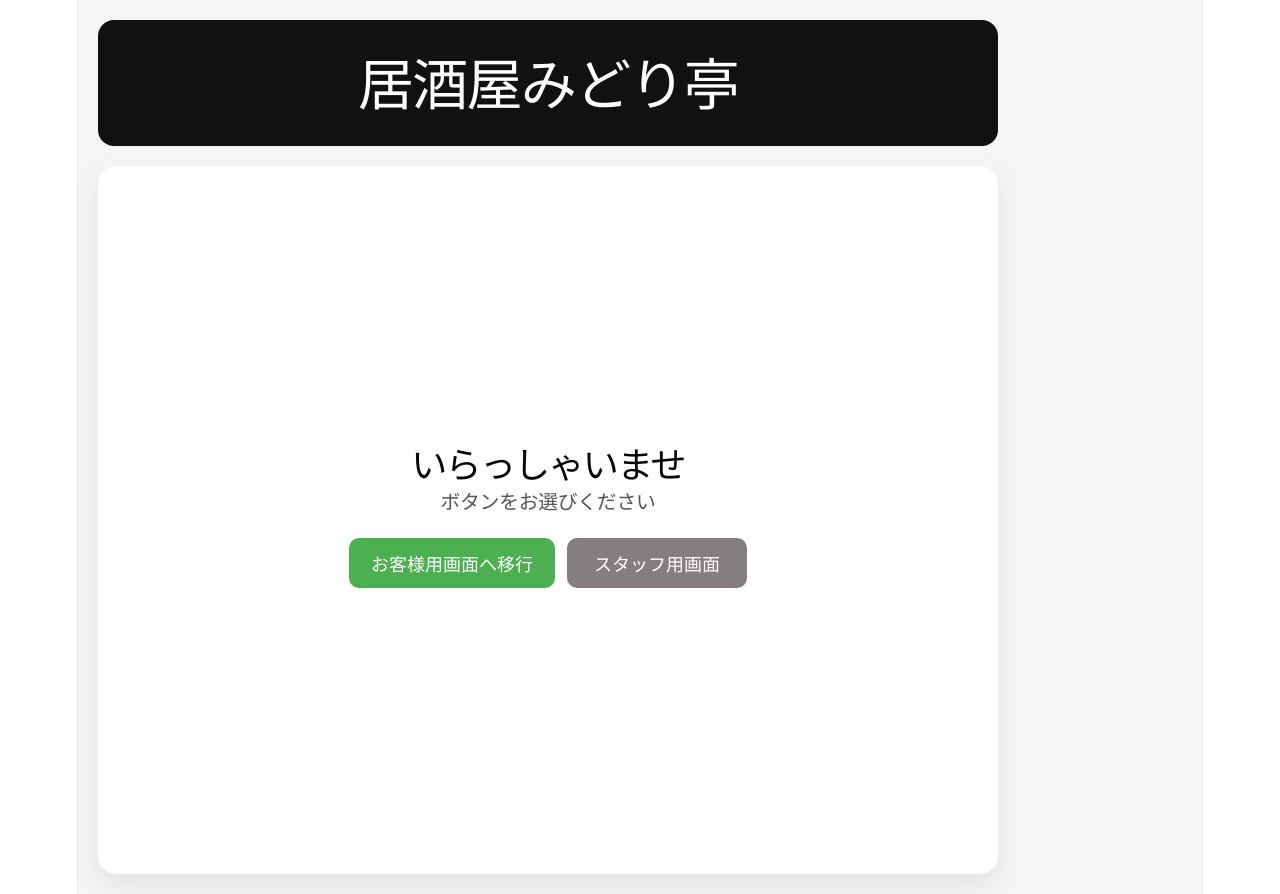
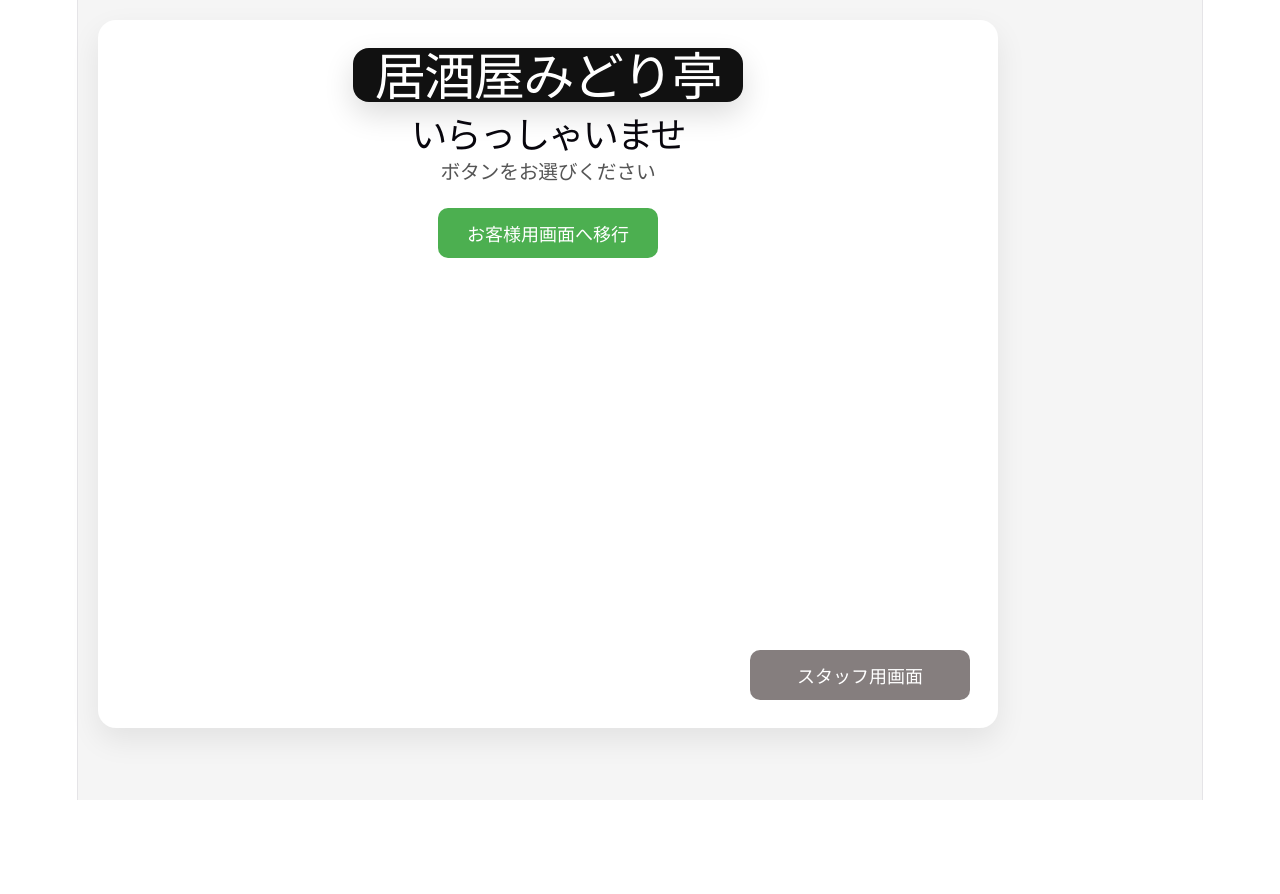
Before and after one commit to narita-shinnosuke-ocs2026/System_Development_Exercise_MOS_Project, a React (Vite) app in the folder Mos-front/: page / in a window 1280 px wide. After the commit the page ends 800 px from the top, so only its background shows below. Built offline with nearby package versions, Linux system fonts and the light colour scheme.

Commit message:
スタイル修正

```diff
--- a/Mos-front/src/App.css
+++ b/Mos-front/src/App.css
@@ -199,18 +199,23 @@
 }
 
 .site-header {
+  display: none;
+}
+
+.page-title {
+  text-align: center;
+  margin: 0 auto 20px;
+  display: inline-flex;
   background-color: #111;
   color: #fff;
-  width: 100%;
-  max-width: 900px;
+  padding: 14px 22px;
   border-radius: 16px;
-  padding: 18px 20px;
-  box-sizing: border-box;
-  text-align: center;
-  margin-bottom: 20px;
+  box-shadow: 0 12px 30px rgba(0, 0, 0, 0.14);
 }
 
-.site-header h1 {
+.page-title h1 {
+  margin: 0;
+  font-size: clamp(2rem, 4vw, 3.2rem);
   color: #fff;
 }
 
@@ -225,12 +230,16 @@
   box-sizing: border-box;
   display: flex;
   flex-direction: column;
-  justify-content: center;
+  justify-content: flex-start;
+  align-items: center;
+  position: relative;
 }
 
 .welcome-text {
   text-align: center;
   margin-bottom: 24px;
+  width: 100%;
+  max-width: 720px;
 }
 
 .welcome-text h1 {
@@ -246,13 +255,12 @@
 
 .button-row {
   display: flex;
-  flex-wrap: wrap;
   justify-content: center;
-  gap: 12px;
+  width: 100%;
 }
 
 .nav-button {
-  min-width: 180px;
+  min-width: 220px;
   font-size: 18px;
   padding: 12px 22px;
   color: white;
@@ -273,6 +281,9 @@
 
 .staff-button {
   background-color: #857e7e;
+  position: absolute;
+  right: 28px;
+  bottom: 28px;
 }
 
 .back-button {
--- a/Mos-front/src/App.jsx
+++ b/Mos-front/src/App.jsx
@@ -26,11 +26,10 @@ function App() {
 
   return (
     <div className="app-main">
-      <header className="site-header">
-        <h1>居酒屋みどり亭</h1>
-      </header>
-
       <main className="home-section">
+        <div className="page-title">
+          <h1>居酒屋みどり亭</h1>
+        </div>
         {page === 'home' ? (
           <>
             <div className="welcome-text">
@@ -41,10 +40,10 @@ function App() {
               <button className="nav-button customer-button" onClick={() => setPage('customer')}>
                 お客様用画面へ移行
               </button>
-              <button className="nav-button staff-button" onClick={() => setPage('staff')}>
-                スタッフ用画面
-              </button>
             </div>
+            <button className="nav-button staff-button" onClick={() => setPage('staff')}>
+              スタッフ用画面
+            </button>
           </>
         ) : page === 'customer' ? (
           <CustomerPage onBack={() => setPage('home')} />
```
